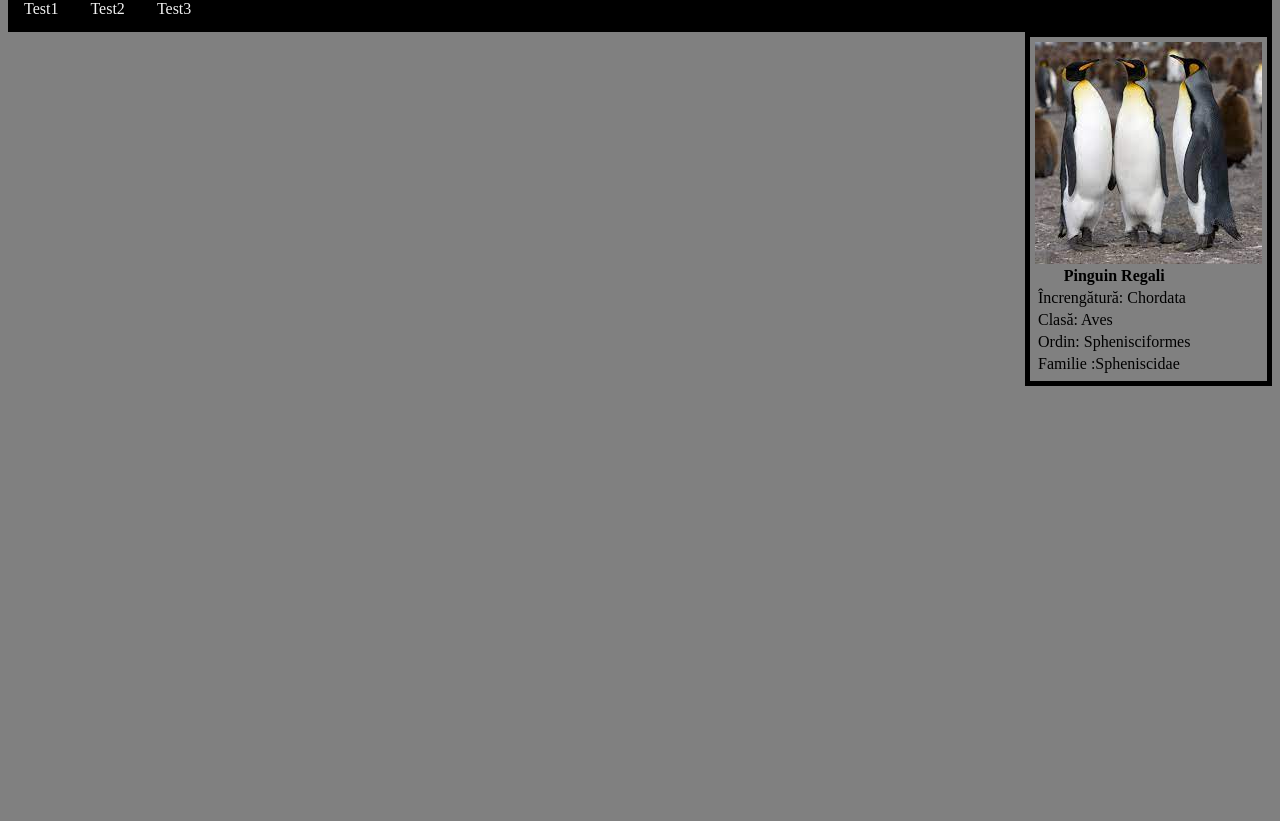
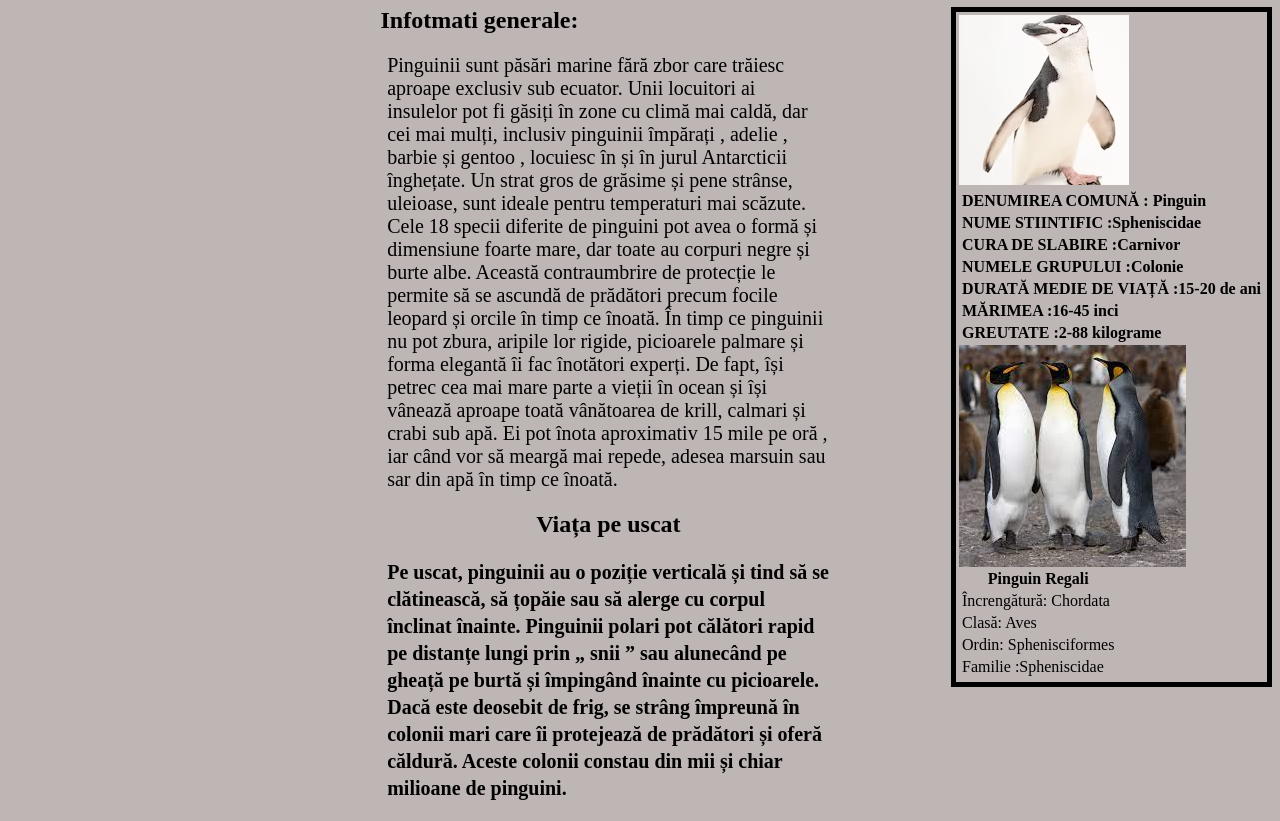
Before and after one commit to Vitali17/pinguini, a plain HTML site: page test.html in a window 1280 px wide. Shown: the part 73-894 px from the top of the page. Before the commit the page ends 800 px from the top, so only its background shows below. Drawn offline with Linux system fonts and the light colour scheme.

Commit message:
Add files via upload

```diff
--- a/style.css
+++ b/style.css
@@ -1,5 +1,44 @@
-html {
-    height: 100%;
-    width: 100%;
-    border-radius: 50%
-  }
+body{
+background-color: rgb(190, 181, 181);
+}
+.titlu{
+    background-color: rgb(190, 181, 181);;
+    text-align: center;
+}
+.cuprins{
+    background-color: rgb(0, 0, 0);
+    display: flex;
+    justify-content: center;
+}
+.cuprins a{
+    float:center;
+    display: block;
+    color: #f2f2f2;
+    text-align: center;
+    padding: 20px 16px;
+    text-decoration: none;
+}
+.cuprins a:hover{
+    background-color: aqua;
+    color:black;
+}
+.pinguini{
+    display: block;
+    margin-right: 80%;
+    margin-left: auto ;
+}
+
+.info{
+border:5px solid;
+float:right;
+margin-right:auto;
+padding:3px;
+color: black;
+display:block;
+}
+.text{
+    align-self: left;
+    width: 35%;
+    margin-left:30%;
+
+}
--- a/test.html
+++ b/test.html
@@ -4,56 +4,56 @@
     <meta charset="UTF-8">
     <meta name="viewport" content="width=device-width, initial-scale=1.0">
     <title>Translatie</title>
-    <style>
-        .titlu{
-            background-color: rgba(255, 255, 255, 0.051);
-            text-align: center;
-        }
-        .cuprins{
-            background-color: rgb(0, 0, 0);
-            display: flex;
-            text-align: center;
-        }
-        .cuprins a{
-            float:center;
-            display: block;
-            color: #f2f2f2;
-            text-align: center;
-            padding: 14px 16px;
-            text-decoration: none;
-        }
-        .cuprins a:hover{
-            background-color: aqua;
-            color:black;
-        }
-        .pinguini{
-            display: block;
-            margin-right: 80%;
-            margin-left: auto ;
-        }
-    body{
-        background-color: grey;
-    }
-    .info{
-        border:5px solid;
-        float:right;
-        margin-right:auto;
-        padding:5px;
-        color: black;
-        display:block;
-    }
-    </style>
+    <link rel="stylesheet" href="style.css">
 </head>
 <body>
     <div class="titlu">
-        <h3>titlu</h3>
+        <h1>Pinguini</h1>
     </div>
-    <div class="cuprins">
+<!-- <div class="cuprins">
         <a href="#">Test1</a>
         <a href="#">Test2</a>
         <a href="#">Test3</aS>
-    </div>
+    </div> -->
     <div class="info">
+        <img src="img/chinstrap-penguin_square.avif"/>
+        <table>
+            <tr>
+                <td>
+                    <b>DENUMIREA COMUNĂ : Pinguin</b>
+                </td>
+            </tr>
+            <tr>
+                <td>
+                    <b>NUME STIINTIFIC :Spheniscidae</b>
+                </td>
+            </tr>
+            <tr>
+                <td>
+                    <b>CURA DE SLABIRE :Carnivor</b>
+                </td>
+            </tr>
+            <tr>
+                <td>
+                    <b>NUMELE GRUPULUI :Colonie</b>
+                </td>
+            </tr>
+            <tr>
+                <td>
+                    <b>DURATĂ MEDIE DE VIAȚĂ :15-20 de ani</b>
+                </td>
+            </tr>
+            <tr>
+                <td>
+                    <b>MĂRIMEA :16-45 inci</b>
+                </td>
+            </tr>
+            <tr>
+                <td>
+                    <b>GREUTATE :2-88 kilograme</b>
+                </td>
+            </tr>
+        </table>
         <img class="pinguini" src="img/descărcare.jpg"/>
         <table>
         <tr>
@@ -74,5 +74,18 @@
         </table>
     </div>
 
+    <section>
+        <h2 style="text-align: center;">Infotmati generale:</h2>
+        <div class="text">
+            <span style="font-size: 20px;">
+                Pinguinii sunt păsări marine fără zbor care trăiesc aproape exclusiv sub ecuator. Unii locuitori ai insulelor pot fi găsiți în zone cu climă mai caldă, dar cei mai mulți, inclusiv pinguinii împărați , adelie , barbie și gentoo , locuiesc în și în jurul Antarcticii înghețate. Un strat gros de grăsime și pene strânse, uleioase, sunt ideale pentru temperaturi mai scăzute.
+    Cele 18 specii diferite de pinguini pot avea o formă și dimensiune foarte mare, dar toate au corpuri negre și burte albe. Această contraumbrire de protecție le permite să se ascundă de prădători precum focile leopard și orcile în timp ce înoată.
+    În timp ce pinguinii nu pot zbura, aripile lor rigide, picioarele palmare și forma elegantă îi fac înotători experți. De fapt, își petrec cea mai mare parte a vieții în ocean și își vânează aproape toată vânătoarea de krill, calmari și crabi sub apă. Ei pot înota aproximativ 15 mile pe oră , iar când vor să meargă mai repede, adesea marsuin sau sar din apă în timp ce înoată.
+</span>
+<h2 style="text-align: center;">Viața pe uscat<h2>
+    <span style="font-size: 20px;">Pe uscat, pinguinii au o poziție verticală și tind să se clătinească, să țopăie sau să alerge cu corpul înclinat înainte. Pinguinii polari pot călători rapid pe distanțe lungi prin „ snii ” sau alunecând pe gheață pe burtă și împingând înainte cu picioarele. Dacă este deosebit de frig, se strâng împreună în colonii mari care îi protejează de prădători și oferă căldură. Aceste colonii constau din mii și chiar milioane de pinguini.</span>
+
+        </div>
+    </section>
 </body>
 </html>
```
Also changed, not shown: img/chinstrap-penguin_square.avif (added).
